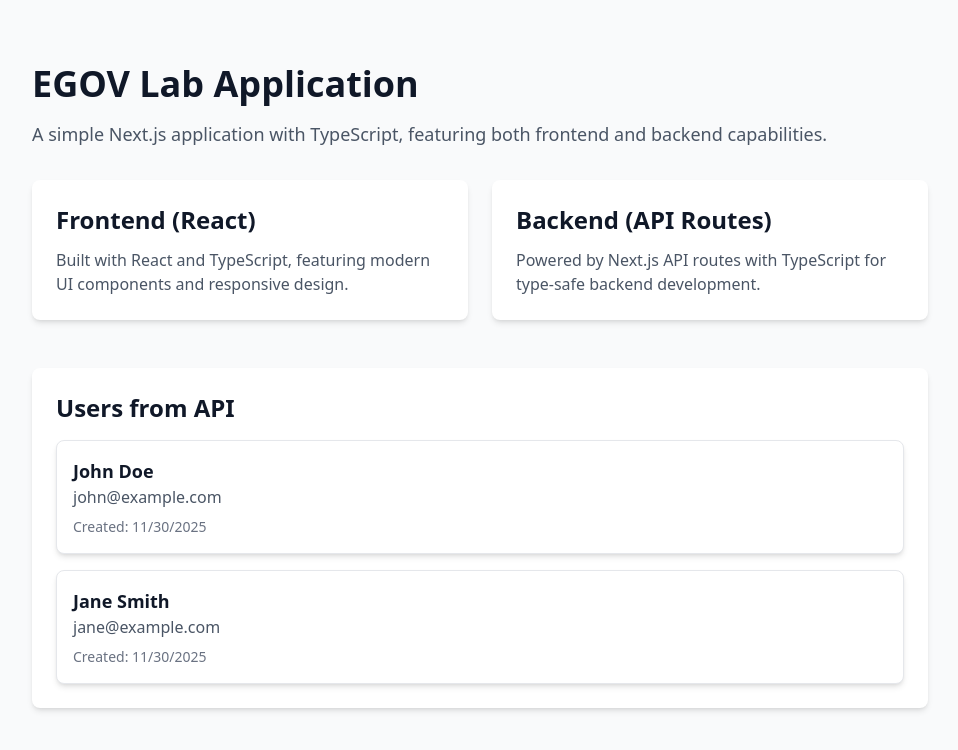
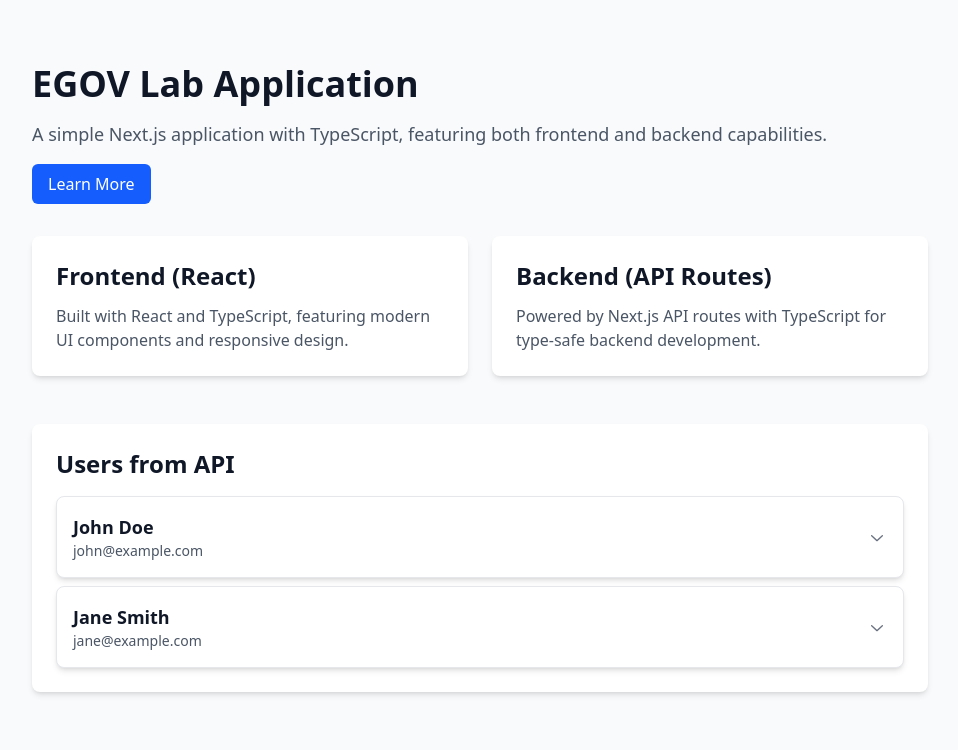
Before and after one commit to iioan/EGOV_lab1, a Next.js app: page / in a window 1280 px wide. Shown: the top 750 px of the page, without its empty margins (160-1118 px from the left). Built offline with nearby package versions, Linux system fonts and the light colour scheme.

Commit message:
Integrate Radix UI with accordion and dialog components
Co-authored-by: iioan <94006639+iioan@users.noreply.github.com>

```diff
--- a/src/app/globals.css
+++ b/src/app/globals.css
@@ -22,3 +22,59 @@ body {
   color: var(--foreground);
   font-family: system-ui, -apple-system, BlinkMacSystemFont, 'Segoe UI', Roboto, 'Helvetica Neue', Arial, sans-serif;
 }
+
+/* Radix UI Accordion animations */
+@keyframes slideDown {
+  from {
+    height: 0;
+  }
+  to {
+    height: var(--radix-accordion-content-height);
+  }
+}
+
+@keyframes slideUp {
+  from {
+    height: var(--radix-accordion-content-height);
+  }
+  to {
+    height: 0;
+  }
+}
+
+.animate-slideDown {
+  animation: slideDown 300ms cubic-bezier(0.87, 0, 0.13, 1);
+}
+
+.animate-slideUp {
+  animation: slideUp 300ms cubic-bezier(0.87, 0, 0.13, 1);
+}
+
+/* Radix UI Dialog animations */
+@keyframes fadeIn {
+  from {
+    opacity: 0;
+  }
+  to {
+    opacity: 1;
+  }
+}
+
+@keyframes contentShow {
+  from {
+    opacity: 0;
+    transform: translate(-50%, -48%) scale(0.96);
+  }
+  to {
+    opacity: 1;
+    transform: translate(-50%, -50%) scale(1);
+  }
+}
+
+.animate-fadeIn {
+  animation: fadeIn 200ms cubic-bezier(0.16, 1, 0.3, 1);
+}
+
+.animate-contentShow {
+  animation: contentShow 200ms cubic-bezier(0.16, 1, 0.3, 1);
+}
--- a/src/app/page.tsx
+++ b/src/app/page.tsx
@@ -1,4 +1,5 @@
 import UserList from '@/components/UserList';
+import WelcomeDialog from '@/components/WelcomeDialog';
 
 export default function Home() {
   return (
@@ -8,9 +9,12 @@ export default function Home() {
           <h1 className="text-4xl font-bold text-gray-900 dark:text-white mb-4">
             EGOV Lab Application
           </h1>
-          <p className="text-lg text-gray-600 dark:text-gray-300 mb-8">
+          <p className="text-lg text-gray-600 dark:text-gray-300 mb-4">
             A simple Next.js application with TypeScript, featuring both frontend and backend capabilities.
           </p>
+          <div className="mb-8">
+            <WelcomeDialog />
+          </div>
 
           <div className="grid md:grid-cols-2 gap-6 mb-12">
             <div className="bg-white dark:bg-gray-800 rounded-lg shadow-md p-6">
--- a/src/components/UserList.tsx
+++ b/src/components/UserList.tsx
@@ -2,6 +2,8 @@
 
 import { useState, useEffect } from 'react';
 import { User, ApiResponse } from '@/lib/types';
+import * as Accordion from '@radix-ui/react-accordion';
+import { ChevronDownIcon } from '@radix-ui/react-icons';
 
 export default function UserList() {
   const [users, setUsers] = useState<User[]>([]);
@@ -52,22 +54,38 @@ export default function UserList() {
       <h2 className="text-2xl font-semibold text-gray-900 dark:text-white mb-4">
         Users from API
       </h2>
-      <div className="grid gap-4">
+      <Accordion.Root type="single" collapsible className="w-full space-y-2">
         {users.map((user) => (
-          <div
+          <Accordion.Item
             key={user.id}
-            className="bg-white dark:bg-gray-800 rounded-lg shadow-md p-4 border border-gray-200 dark:border-gray-700"
+            value={user.id.toString()}
+            className="bg-white dark:bg-gray-800 rounded-lg shadow-md border border-gray-200 dark:border-gray-700 overflow-hidden"
           >
+            <Accordion.Trigger className="w-full flex justify-between items-center p-4 text-left hover:bg-gray-50 dark:hover:bg-gray-700 transition-colors group">
+              <div>
                 <h3 className="text-lg font-semibold text-gray-900 dark:text-white">
                   {user.name}
                 </h3>
-            <p className="text-gray-600 dark:text-gray-300">{user.email}</p>
+                <p className="text-gray-600 dark:text-gray-300 text-sm">{user.email}</p>
+              </div>
+              <ChevronDownIcon
+                className="w-5 h-5 text-gray-500 dark:text-gray-400 transition-transform duration-200 group-data-[state=open]:rotate-180"
+                aria-hidden
+              />
+            </Accordion.Trigger>
+            <Accordion.Content className="overflow-hidden data-[state=open]:animate-slideDown data-[state=closed]:animate-slideUp">
+              <div className="p-4 pt-0 border-t border-gray-200 dark:border-gray-700">
                 <p className="text-sm text-gray-500 dark:text-gray-400 mt-2">
                   Created: {new Date(user.createdAt).toLocaleDateString()}
                 </p>
+                <p className="text-sm text-gray-500 dark:text-gray-400 mt-1">
+                  User ID: {user.id}
+                </p>
               </div>
+            </Accordion.Content>
+          </Accordion.Item>
         ))}
-      </div>
+      </Accordion.Root>
     </div>
   );
 }
--- /dev/null
+++ b/src/components/WelcomeDialog.tsx
@@ -0,0 +1,52 @@
+'use client';
+
+import * as Dialog from '@radix-ui/react-dialog';
+import { Cross2Icon } from '@radix-ui/react-icons';
+
+export default function WelcomeDialog() {
+  return (
+    <Dialog.Root>
+      <Dialog.Trigger asChild>
+        <button className="px-4 py-2 bg-blue-600 text-white rounded-md hover:bg-blue-700 transition-colors">
+          Learn More
+        </button>
+      </Dialog.Trigger>
+      <Dialog.Portal>
+        <Dialog.Overlay className="fixed inset-0 bg-black/50 data-[state=open]:animate-fadeIn" />
+        <Dialog.Content className="fixed top-1/2 left-1/2 -translate-x-1/2 -translate-y-1/2 bg-white dark:bg-gray-800 rounded-lg shadow-xl p-6 w-[90vw] max-w-md max-h-[85vh] overflow-y-auto data-[state=open]:animate-contentShow">
+          <Dialog.Title className="text-xl font-semibold text-gray-900 dark:text-white mb-4">
+            Welcome to EGOV Lab Application
+          </Dialog.Title>
+          <Dialog.Description className="text-gray-600 dark:text-gray-300 mb-4">
+            This application demonstrates the integration of Radix UI with Next.js.
+            Radix UI provides unstyled, accessible components that you can customize to match your design.
+          </Dialog.Description>
+          <div className="space-y-2 text-sm text-gray-600 dark:text-gray-300">
+            <p><strong>Features included:</strong></p>
+            <ul className="list-disc list-inside space-y-1 ml-2">
+              <li>Accordion component for user list</li>
+              <li>Dialog component for modals</li>
+              <li>Fully accessible and keyboard-friendly</li>
+              <li>Smooth animations and transitions</li>
+            </ul>
+          </div>
+          <div className="mt-6 flex justify-end">
+            <Dialog.Close asChild>
+              <button className="px-4 py-2 bg-gray-200 dark:bg-gray-700 text-gray-900 dark:text-white rounded-md hover:bg-gray-300 dark:hover:bg-gray-600 transition-colors">
+                Got it!
+              </button>
+            </Dialog.Close>
+          </div>
+          <Dialog.Close asChild>
+            <button
+              className="absolute top-4 right-4 inline-flex items-center justify-center rounded-full p-1 hover:bg-gray-100 dark:hover:bg-gray-700 transition-colors"
+              aria-label="Close"
+            >
+              <Cross2Icon className="w-4 h-4 text-gray-500 dark:text-gray-400" />
+            </button>
+          </Dialog.Close>
+        </Dialog.Content>
+      </Dialog.Portal>
+    </Dialog.Root>
+  );
+}
```
Also changed, not shown: package.json (+9 -6 lines), 1 other file (tests, documents, lock files or other folders). Lines whose indentation alone changed are shown as unchanged.
